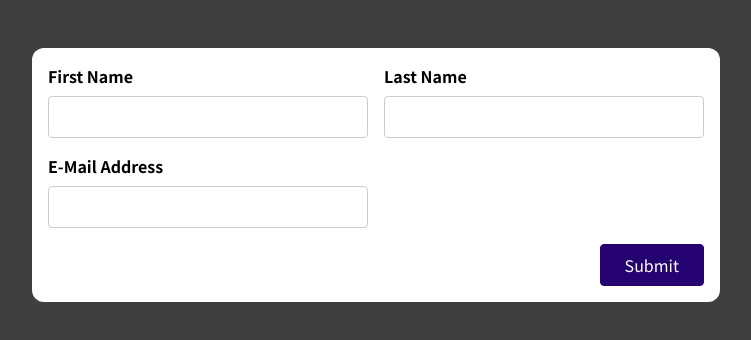
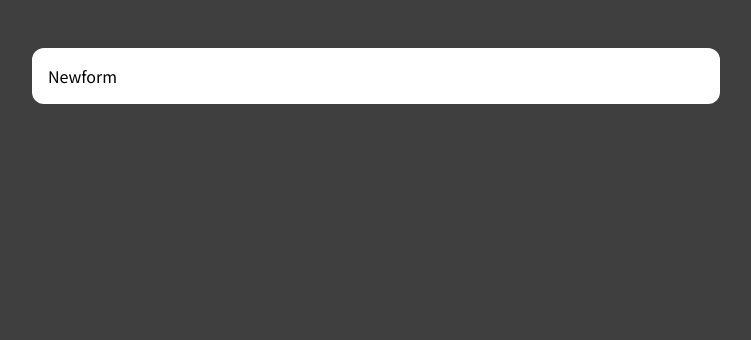
Before and after one commit to rajesh-rk-1202/react-forms-01, a React (Create React App) app: page / in a window 1280 px wide. Shown: the top 340 px of the page, without its empty margins (264-1015 px from the left). Built offline with nearby package versions, Linux system fonts and the light colour scheme.

Commit message:
added new file newform.js

```diff
--- a/src/App.js
+++ b/src/App.js
@@ -1,12 +1,14 @@
 import SimpleInput from "./components/SimpleInput";
 
 import BasicForm from "./components/BasicForm";
+import Newform from "./components/Newform";
 
 function App() {
   return (
     <div className="app">
       {/* <SimpleInput /> */}
-      <BasicForm></BasicForm>
+      {/* <BasicForm></BasicForm> */}
+      <Newform></Newform>
     </div>
   );
 }
--- /dev/null
+++ b/src/components/Newform.js
@@ -0,0 +1,7 @@
+import React from "react";
+
+const Newform = () => {
+  return <div>Newform</div>;
+};
+
+export default Newform;
```
